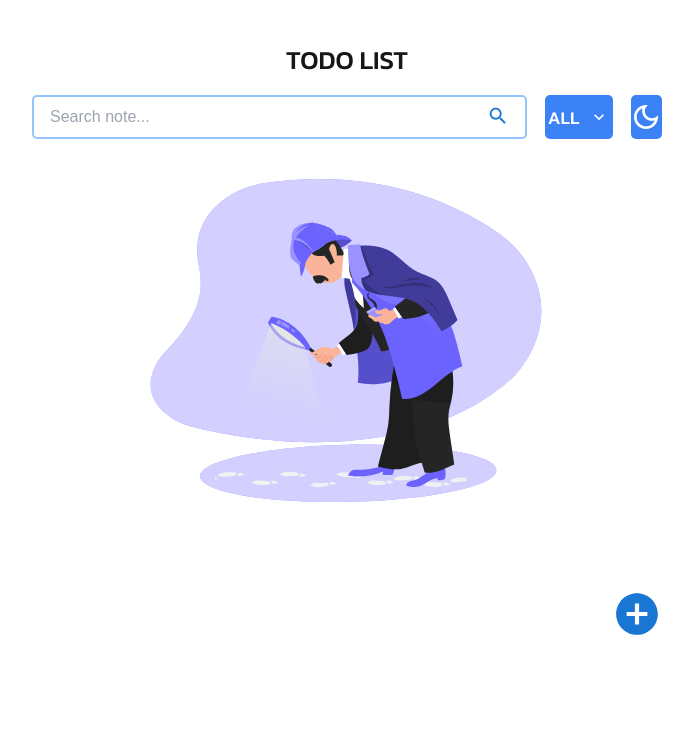
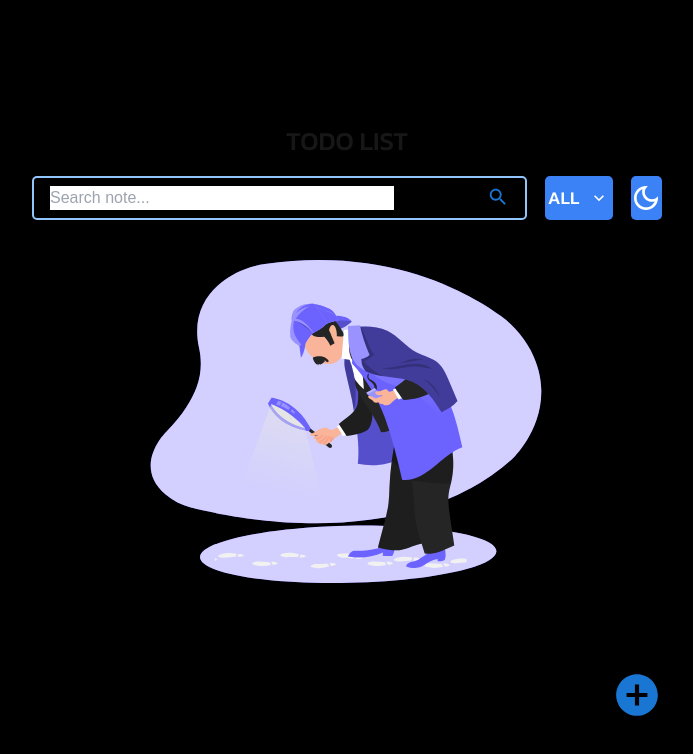
Before and after one commit to izengmac/Todo-demo, a Next.js app: page / in a window 1280 px wide. Shown: the top 754 px of the page, without its empty margins (293-986 px from the left). Built offline with nearby package versions, Linux system fonts and the light colour scheme.

Commit message:
Dark mode init🎉

```diff
--- a/app/Pages/Home.tsx
+++ b/app/Pages/Home.tsx
@@ -12,6 +12,7 @@ import Note_Modal from "../components/Note_Modal";
 import Image from "next/image";
 import SVG from "../assets/empty.svg";
 
+
 const label = { inputProps: { "aria-label": "Checkbox demo" } };
 
 function Home() {
@@ -25,8 +26,10 @@ function Home() {
     setNotes(notes.filter((note) => note.id !== id));
   };
 
+
+
   return (
-    <div className="flex flex-col w-full justify-center items-center">
+    <div className="flex flex-col h-full w-full justify-center items-center">
       {/*Head*/}
       <div className="flex flex-col w-full pt-[40px] items-center gap-[16px]">
         <h1 className="font-kanit text-[26px] font-medium">TODO LIST</h1>
--- /dev/null
+++ b/app/hook/useDarkMode.tsx
@@ -0,0 +1,13 @@
+'use client';
+
+import { useEffect } from "react";
+
+
+export default function useDarkMode(){
+    useEffect (() => {
+        const root = window.document.documentElement;
+
+
+        root.classList.add('dark')
+    })
+}
--- a/app/page.tsx
+++ b/app/page.tsx
@@ -1,12 +1,16 @@
-import React from "react";
+'use client'
+
 import Home from "./Pages/Home";
+import useDarkMode from "./hook/useDarkMode";
 
 function page() {
+  useDarkMode()
   return (
-    <div className="flex py-0 mx-[325px] justify-center items-center">
-      <div className="w-full justify-center items-center text-center">
+    <div className="flex h-screen px-[325px] dark:bg-black">
+
         <Home />
-      </div>
+
+
     </div>
   );
 }
--- a/tailwind.config.ts
+++ b/tailwind.config.ts
@@ -1,6 +1,7 @@
 import type { Config } from "tailwindcss";
 
 export default {
+  darkMode: 'class',
   content: [
     "./pages/**/*.{js,ts,jsx,tsx,mdx}",
     "./components/**/*.{js,ts,jsx,tsx,mdx}",
```
Also changed, not shown: 1 other file (tests, documents, lock files or other folders).
